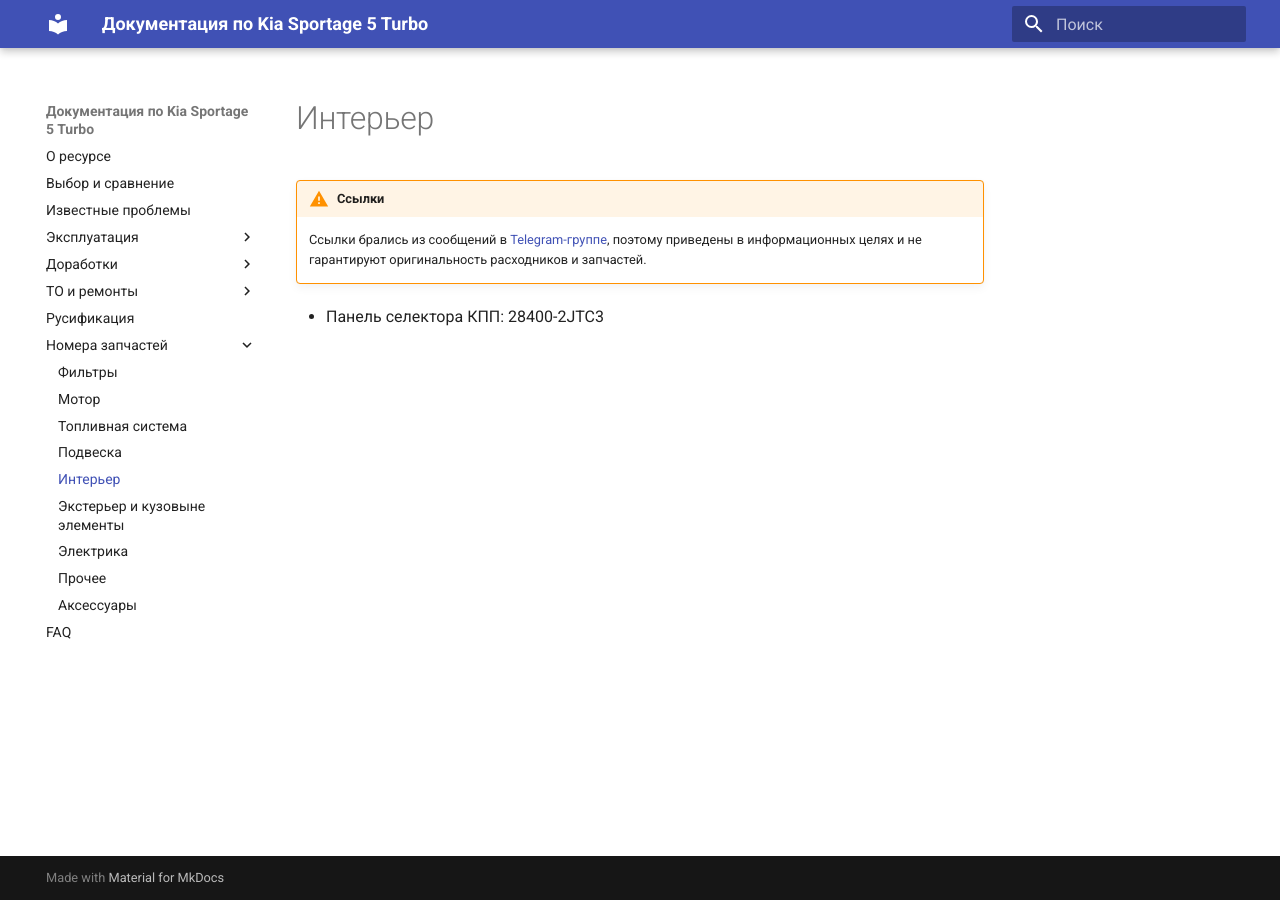
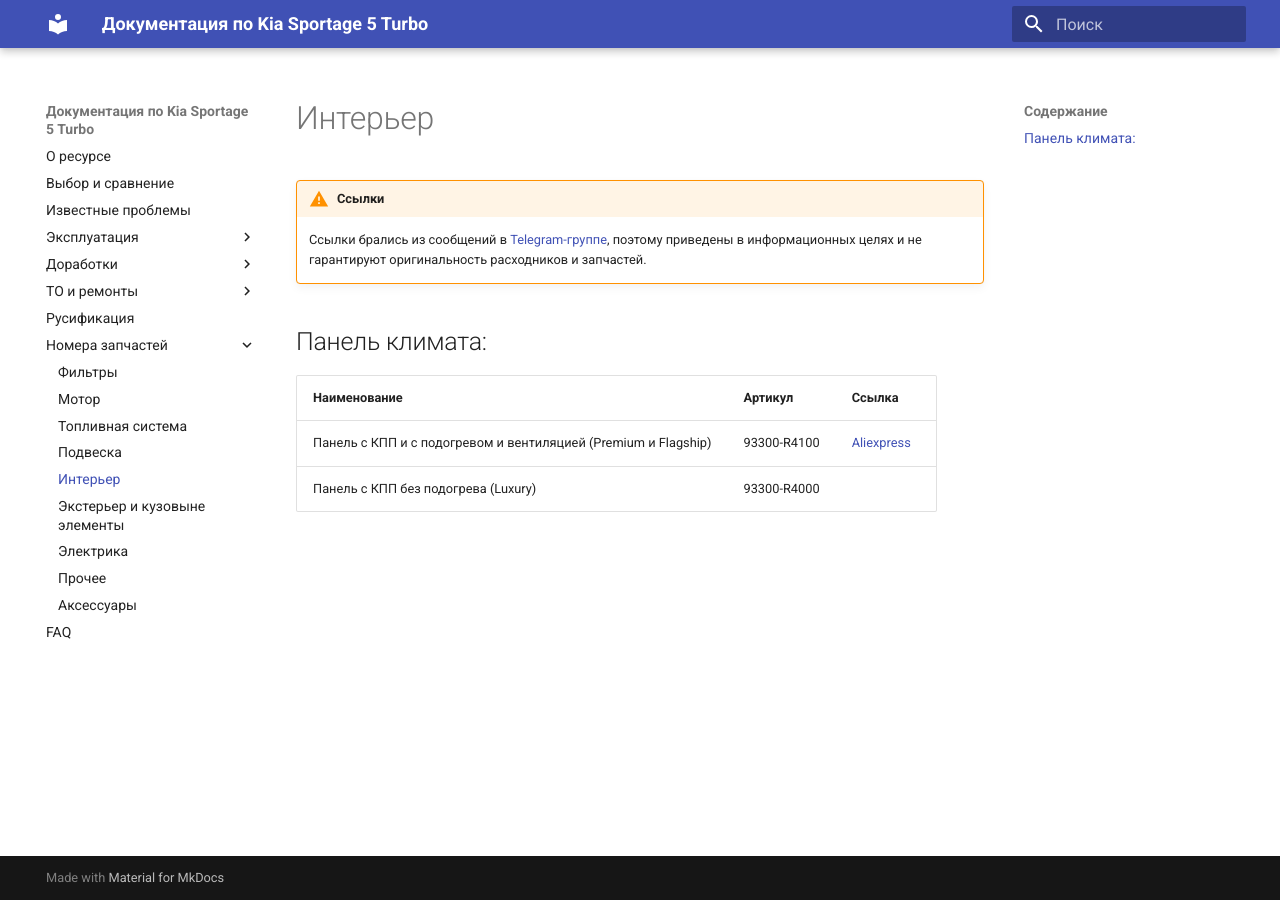
Before and after one commit to kia-sportage-docs/kia-sport5-docs, an MkDocs documentation site: the page built from docs/part/interior.md, in a window 1280 px wide. Built offline with MkDocs 1.6.1 and Material for MkDocs 9.7.7, drawn with Linux system fonts in a browser that asks for light colours.

Commit message:
Освещение в бардачке + рейлинги + панель климата

```diff
--- a/docs/part/interior.md
+++ b/docs/part/interior.md
@@ -4,4 +4,9 @@
     Ссылки брались из сообщений в [Telegram-группе](https://t.me/Kia_Sportage_5_Turbo), поэтому приведены в информационных целях и не гарантируют оригинальность расходников и запчастей.
 
 
-- Панель селектора КПП: 28400-2JTC3
+## Панель климата:
+
+| Наименование | Артикул | Ссылка |
+| --- | --- | --- |
+|Панель с КПП и с подогревом и вентиляцией (Premium и Flagship) | 93300-R4100 | [Aliexpress](https://sl.aliexpress.ru/p?key=wTegVGx)
+|Панель с КПП без подогрева (Luxury)| 93300-R4000 |
--- a/mkdocs.yml
+++ b/mkdocs.yml
@@ -32,6 +32,7 @@
   - 'Доработки':
     - 'Обогрев руля': improvement/wheel-heating.md
     - 'Шторка в багажник': improvement/trunk-curtain.md
+    - 'Освещение в бардачке': improvement/light-in-glove.md
   - 'ТО и ремонты':
     - 'График ТО': service/to.md
     - 'Технические жидкости': service/oil.md
```
Also changed, not shown: docs/improvement/light-in-glove.md (added, +13 -0 lines), docs/part/exterior.md (+7 -0 lines), docs/images/glove1.jpg (added), docs/images/glove2.jpg (added), docs/images/glove3.jpg (added).
